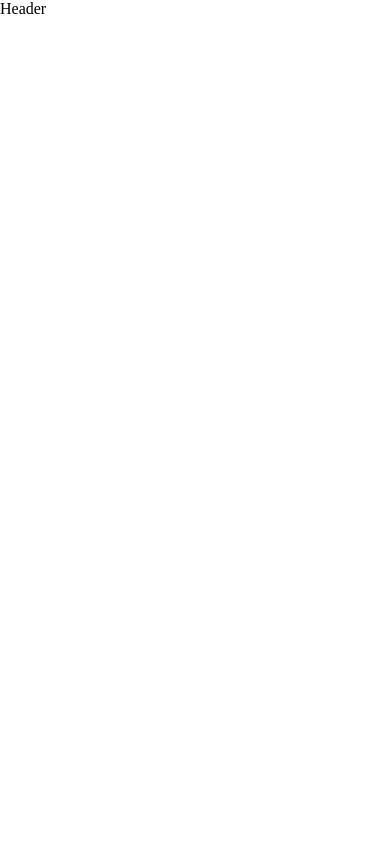
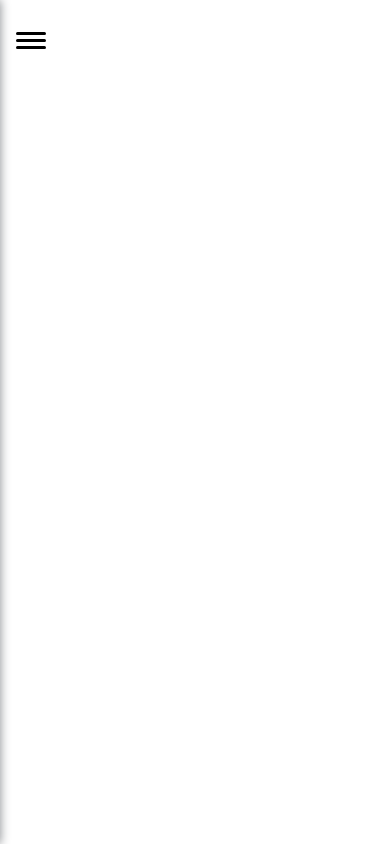
Before and after one commit to NavGithub15/waste-z, a React (Create React App) app: page / in a window 390 px wide. Built offline with nearby package versions, Linux system fonts and the light colour scheme.

Commit message:
Add hamburger toggle component and fix mixins

```diff
--- a/public/index.html
+++ b/public/index.html
@@ -24,7 +24,7 @@
       work correctly both with client-side routing and a non-root public URL.
       Learn how to configure a non-root public URL by running `npm run build`.
     -->
-    <title>React App</title>
+    <title>Waste Z</title>
   </head>
   <body>
     <noscript>You need to enable JavaScript to run this app.</noscript>
--- a/src/App.scss
+++ b/src/App.scss
@@ -1,5 +1,15 @@
+@use "./styles/partials/colors" as *;
+@use "./styles/partials/fonts" as *;
+@use "./styles/partials/mixins" as *;
+
 *, *::after, *::before {
   box-sizing: border-box;
+  margin: 0;
+  padding: 0;
+}
+
+body {
+  font-family: "kumbh";
   margin: 0;
   padding: 0;
 }
--- /dev/null
+++ b/src/components/HamburgerMenu/HamburgerMenu.js
@@ -0,0 +1,19 @@
+import "./HamburgerMenu.scss"
+
+export default function HamburgerMenu() {
+  return (
+    <div>
+      <div id="menuToggle">
+        <input type="checkbox" />
+        <span></span>
+        <span></span>
+        <span></span>
+        <ul id="menu">
+          <div className="icon-container">
+            <div className="icon"></div>
+          </div>
+        </ul>
+      </div>
+    </div>
+  );
+}
--- /dev/null
+++ b/src/components/HamburgerMenu/HamburgerMenu.scss
@@ -0,0 +1,102 @@
+@use "../../styles/partials/colors" as *;
+@use "../../styles/partials/fonts" as *;
+@use "../../styles/partials/mixins" as *;
+
+
+#menuToggle {
+    display: flex;
+    flex-direction: column;
+    width: 100%;
+    height: 100%;
+    z-index: 1;
+    -webkit-user-select: none;
+    user-select: none;
+
+    @include tablet{
+        display: none;
+    }
+  }
+
+  #menuToggle input {
+    display: flex;
+    width: 40px;
+    height: 32px;
+    position: absolute;
+    cursor: pointer;
+    opacity: 0;
+    z-index: 2;
+  }
+
+  #menuToggle span
+  {
+    display: flex;
+    width: 30px;
+    height: 3px;
+    margin-bottom: -1.75rem;
+    margin-left: 1rem;
+    margin-top: 2rem;
+    position: relative;
+    background: #000000;
+    border-radius: 3px;
+    z-index: 1;
+    transform-origin: 5px 0px;
+    transition: transform 0.5s cubic-bezier(0.77,0.2,0.05,1.0),
+                background 0.5s cubic-bezier(0.77,0.2,0.05,1.0),
+                opacity 0.55s ease;
+  }
+
+  #menuToggle span:first-child
+  {
+    transform-origin: 0% 0%;
+  }
+
+  #menuToggle span:nth-last-child(2)
+  {
+    transform-origin: 0% 100%;
+  }
+
+  #menuToggle input:checked ~ span
+  {
+    opacity: 1;
+    transform: rotate(45deg) translate(-3px, -1px);
+    background:  #000000;
+  }
+
+  #menuToggle input:checked ~ span:nth-last-child(3)
+  {
+    opacity: 0;
+    transform: rotate(0deg) scale(0.2, 0.2);
+  }
+
+  #menuToggle input:checked ~ span:nth-last-child(2)
+  {
+    transform: rotate(-45deg) translate(0, -1px);
+  }
+
+  #menu
+  {
+    position: absolute;
+    width: 100%;
+    height: 100%;
+    box-shadow: 0 0 10px #85888C;
+    // margin: 50px 0 0 50px;
+    padding: 50px;
+    padding-top: 125px;
+    background-color: rgb(6, 107, 85);
+    -webkit-font-smoothing: antialiased;
+    transform-origin: 0% 0%;
+    transform: translate(-100%, 0);
+    transition: transform 0.5s cubic-bezier(0.77,0.2,0.05,1.0);
+  }
+
+  #menu li
+  {
+    padding: 10px 0;
+    transition-delay: 2s;
+    font-size: .80rem;
+  }
+
+  #menuToggle input:checked ~ ul
+  {
+    transform: none;
+  }
--- a/src/components/Header/Header.js
+++ b/src/components/Header/Header.js
@@ -1,7 +1,20 @@
+import HamburgerMenu from "../HamburgerMenu/HamburgerMenu";
 import "./Header.scss";
 
 export default function Header() {
   return (
-    <div>Header</div>
+    <header className="header">
+      <HamburgerMenu />
+        <div className="header__container">
+            <img className="header__logo-link" src="" alt="" />
+            <div className="header__links">
+                <span></span>
+                <span></span>
+                <span></span>
+
+            </div>
+
+        </div>
+    </header>
   )
 }
--- a/src/components/Header/Header.scss
+++ b/src/components/Header/Header.scss
@@ -0,0 +1,3 @@
+@use "../../styles/partials/colors" as *;
+@use "../../styles/partials/fonts" as *;
+@use "../../styles/partials/mixins" as *;
--- a/src/styles/partials/_fonts.scss
+++ b/src/styles/partials/_fonts.scss
@@ -1,4 +1,4 @@
-@use "./breakpoints";
+@use "./mixins" as *;
 
 @font-face {
     font-family: "kumbh";
@@ -26,7 +26,7 @@ h1 {
   line-height: 2.25rem;
   font-weight: 600;
 
-  @include breakpoints.tablet {
+  @include tablet {
     font-size: 2rem;
     line-height: 2.5rem;
   }
@@ -37,7 +37,7 @@ h2 {
   line-height: 1.75rem;
   font-weight: 600;
 
-  @include breakpoints.tablet {
+  @include tablet {
     font-size: 1.5rem;
     line-height: 2rem;
   }
@@ -48,7 +48,7 @@ h3 {
   line-height: 1.25rem;
   font-weight: 600;
 
-  @include breakpoints.tablet {
+  @include tablet {
     font-size: 0.875rem;
     line-height: 1.375rem;
   }
@@ -59,7 +59,7 @@ h4 {
   line-height: 1rem;
   font-weight: 600;
 
-  @include breakpoints.tablet {
+  @include tablet {
     font-size: 0.75rem;
     line-height: 1.125rem;
   }
@@ -69,7 +69,7 @@ p {
     font-size: 0.8125rem;
     line-height: 1.25rem;
 
-    @include breakpoints.tablet {
+    @include tablet {
       font-size: 0.875rem;
       line-height: 1.375rem;
     }
--- a/src/styles/partials/_mixins.scss
+++ b/src/styles/partials/_mixins.scss
@@ -1,6 +1,12 @@
 $breakpoint-tablet: 768px;
 $breakpoint-desktop: 1280px;
+$breakpoint-mobile: 480px;
 
+@mixin mobile {
+    @media (min-width: $breakpoint-mobile){
+        @content;
+    }
+}
 
 @mixin tablet {
     @media (min-width: $breakpoint-tablet){
```
